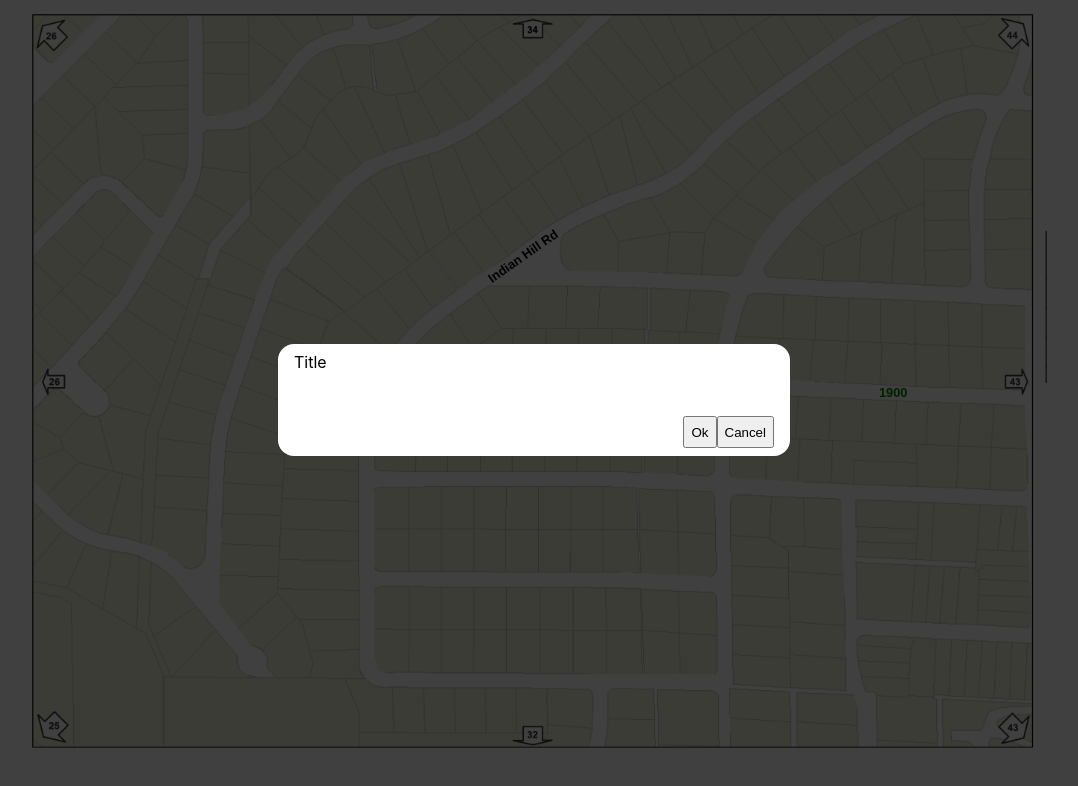
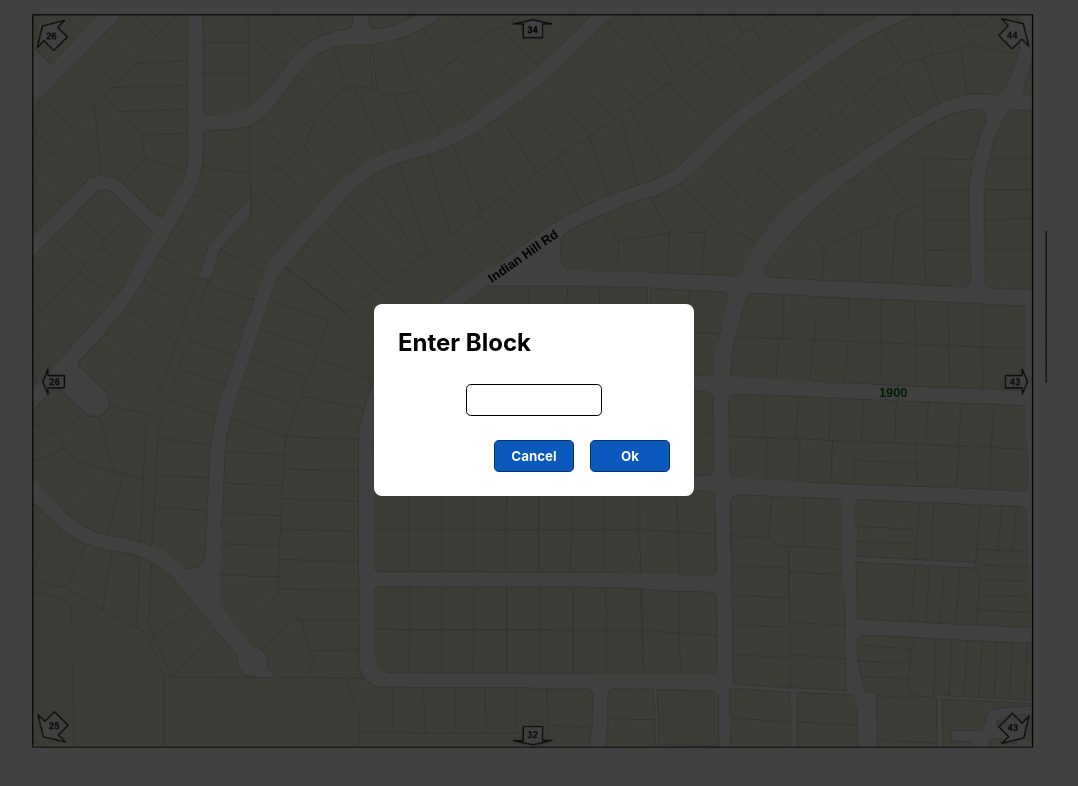
Before and after one commit to CircleMSolutions/map-test, a React (Create React App) app: page / in a window 1280 px wide. Both pictures are taken after a click on the element "####". Shown: the top 786 px of the page, without its empty margins (106-1184 px from the left). Built offline with nearby package versions, Linux system fonts and the light colour scheme.

Commit message:
Refined dialog

```diff
--- a/src/components/Dialog.module.css
+++ b/src/components/Dialog.module.css
@@ -1,8 +1,9 @@
 .dialog {
-  width: 40%;
+  width: 20rem;
   background-color: white;
-  border-radius: 1rem;
+  border-radius: 0.5rem;
   z-index: 15;
+  padding: 1.5rem;
 }
 
 .dialog-container {
@@ -20,16 +21,33 @@
 
 .dialog-header {
     height: 2rem;
-    padding: 0.5rem 1rem;
 }
 
 .dialog-body {
-    padding: 0.5rem 1rem;
+    padding: 1.5rem 0rem;
+}
+
+.dialog-body input {
+    width: 50%;
+    transform: translateX(50%);
+    height: 2rem;
+    border-radius: 0.3rem;
+    border: 1px solid black;
+    text-align: center;
 }
 
 .dialog-action {
     display: flex;
     justify-content: flex-end;
     height: 2rem;
-    padding: 0.5rem 1rem;
 }
+
+.dialog-action button {
+    width: 5rem;
+    margin-left: 1rem;
+    border-radius: 0.3rem;
+    font-weight: bold;
+    border: 1px solid rgb(10, 48, 105);
+    color: white;
+    background-color: rgb(12, 89, 189);
+}
--- a/src/components/Dialog.tsx
+++ b/src/components/Dialog.tsx
@@ -1,29 +1,50 @@
-import { createPortal } from "react-dom"
-import styles from "./Dialog.module.css"
+import { useState } from "react";
+import { createPortal } from "react-dom";
+import styles from "./Dialog.module.css";
 
 interface Props {
-    onCancel: () => void
-    id?: number
+  onCancel: () => void;
+  id?: number;
+  title?: string;
 }
 
 const Dialog: React.FC<Props> = (props) => {
-    const portal = document.getElementById('dialog-portal')
-    if (!portal) return <></>
+  const [value, setValue] = useState("");
+  const portal = document.getElementById("dialog-portal");
+
+  if (!portal) return <></>;
+
   return createPortal(
     <div onClick={props.onCancel} className={styles["dialog-container"]}>
-            <div onClick={(e) => {e.stopPropagation()}} className={styles.dialog}>
-                <div className={styles["dialog-header"]}>Title</div>
-                <div className={styles["dialog-body"]}>                {props.id}
+      <div
+        onClick={(e) => {
+          e.stopPropagation();
+        }}
+        className={styles.dialog}
+      >
+        <div className={styles["dialog-header"]}>
+          <h2>{props.title}</h2>
+        </div>
+        <div className={styles["dialog-body"]}>
+            <input type="text" value={value} onChange={(e) => setValue(e.target.value)} />
             </div>
         <div className={styles["dialog-action"]}>
-                <button type="button" onClick={() => {console.log("sasd")}}>Ok</button>
-                <button type="button" onClick={props.onCancel}>Cancel</button>
+          <button type="button" onClick={props.onCancel}>
+            Cancel
+          </button>
+          <button
+            type="button"
+            onClick={() => {
+              console.log("sasd");
+            }}
+          >
+            Ok
+          </button>
         </div>
-
       </div>
     </div>,
     portal
-    )
-}
+  );
+};
 
-export default Dialog
+export default Dialog;
--- a/src/components/Map.tsx
+++ b/src/components/Map.tsx
@@ -44,6 +44,7 @@
   };
 
   const blockClickHandler = (id: number) => {
+
     setShowDialog(true)
   };
 
@@ -128,7 +129,7 @@
           alt=""
         />
       </div>
-      {showDialog && <Dialog onCancel={() => setShowDialog(false)} />}
+      {showDialog && <Dialog title="Enter Block" onCancel={() => setShowDialog(false)} />}
     </>
   );
 };
--- a/src/index.css
+++ b/src/index.css
@@ -1,10 +1,11 @@
-body {
+* {
   margin: 0;
   font-family: -apple-system, BlinkMacSystemFont, 'Segoe UI', 'Roboto', 'Oxygen',
     'Ubuntu', 'Cantarell', 'Fira Sans', 'Droid Sans', 'Helvetica Neue',
     sans-serif;
   -webkit-font-smoothing: antialiased;
   -moz-osx-font-smoothing: grayscale;
+  box-sizing: border-box;
 }
 
 code {
```
Lines whose indentation alone changed are shown as unchanged.
